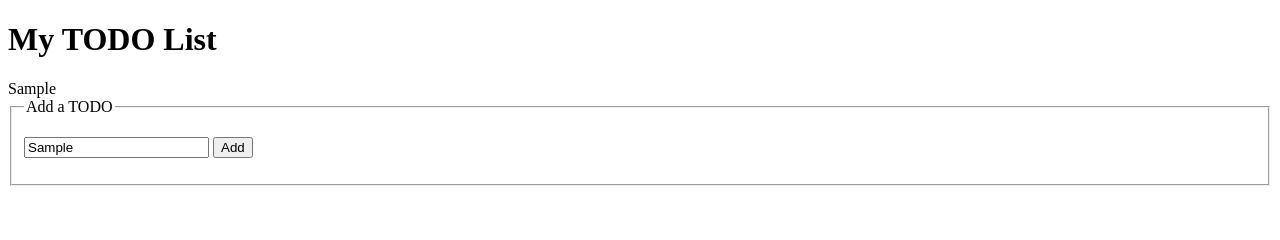
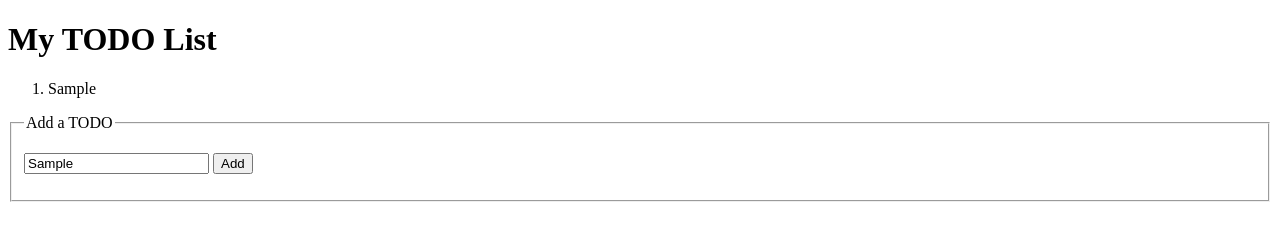
Before and after one commit to erickzhao/eredux, a plain HTML site: page index.html in a window 1280 px wide. Both pictures are taken after typing "Sample" into the empty fields and a click on the button "Add". Drawn offline with Linux system fonts and the light colour scheme.

Commit message:
Replace divs with ordered list

```diff
--- a/index.html
+++ b/index.html
@@ -8,8 +8,8 @@
 </head>
 <body>
   <h1>My TODO List</h1>
-  <div id="todos">
-  </div>
+  <ol id="todos">
+  </ol>
   <form action="javascript:;" onsubmit="add(document.getElementById('add_todo').value)">
     <fieldset>
       <legend>Add a TODO</legend>
--- a/index.js
+++ b/index.js
@@ -68,7 +68,7 @@ function refreshDOM(manualState) {
 }
 
 function createNodeFromTodo(todo) {
-  const node = document.createElement('div');
+  const node = document.createElement('li');
   node.textContent = todo.text;
   return node;
 }
```
